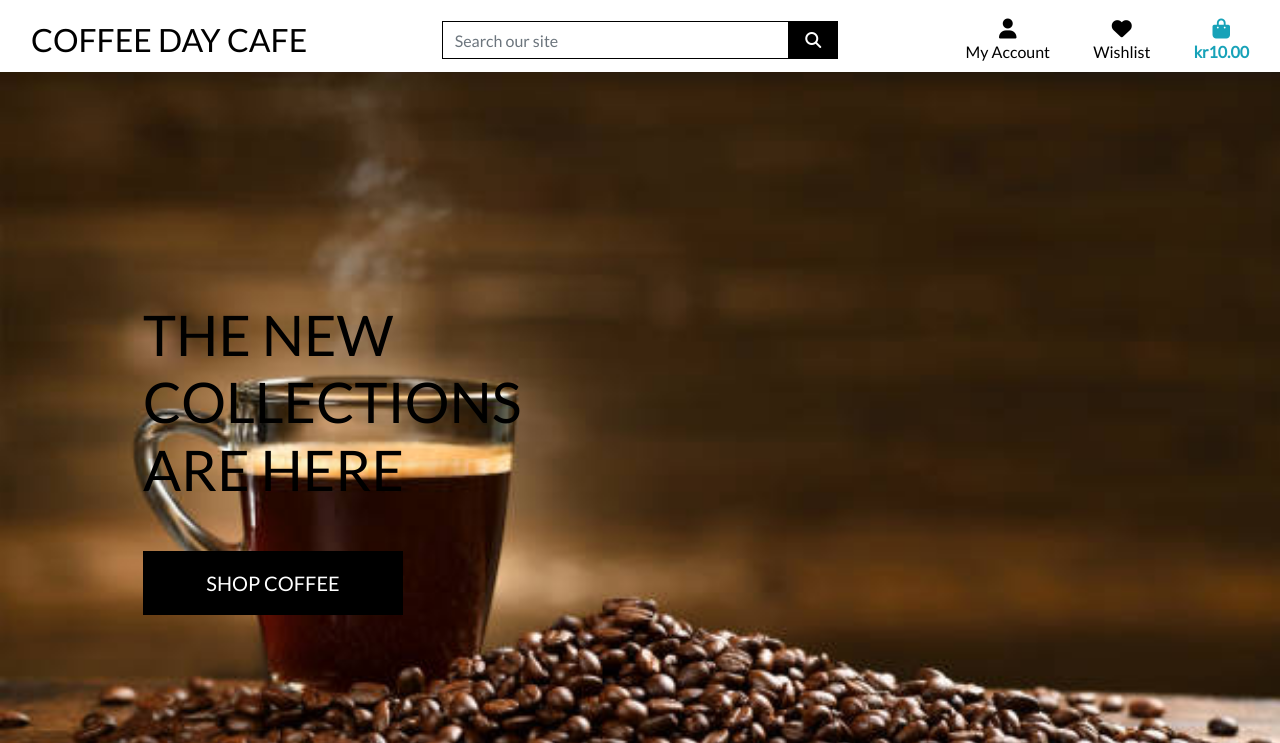
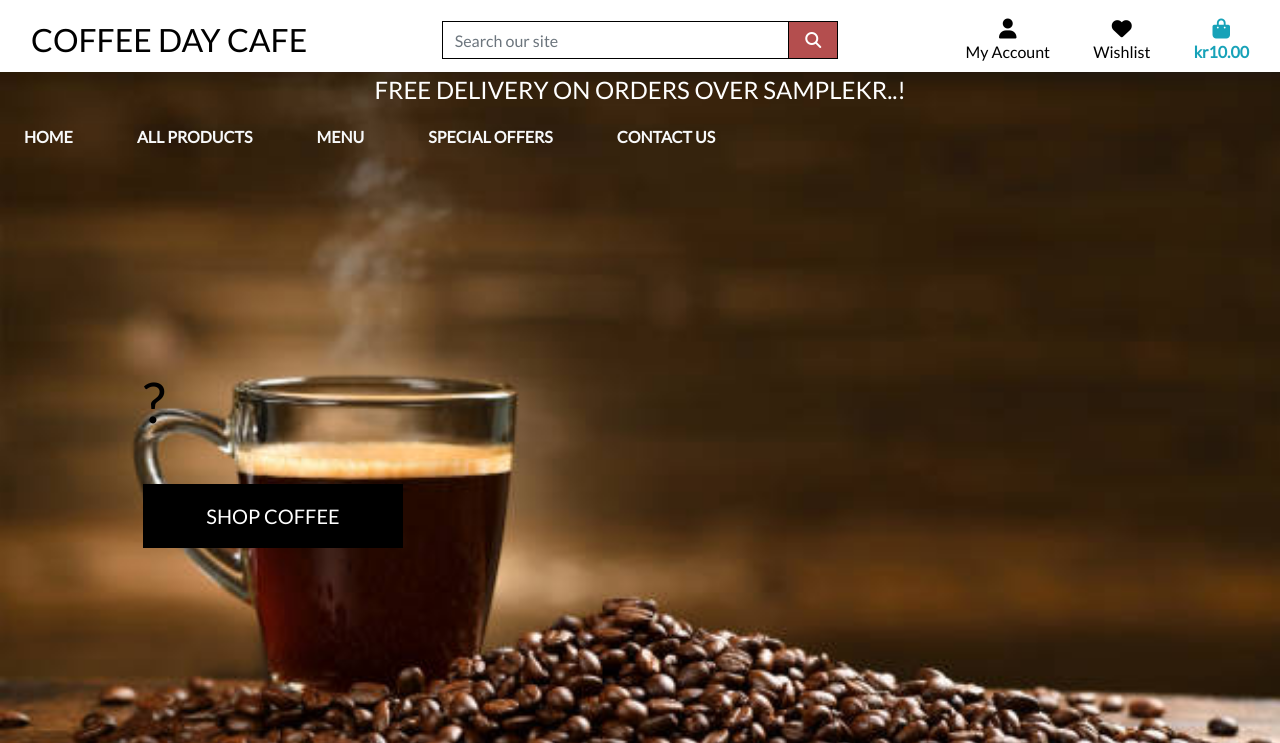
Before and after one commit to PallaviGoel1/cafeproject5, a Django app: template home/templates/home/index.html in a window 1280 px wide. Shown: the top 743 px of the page. Run offline with Django 3.2, Linux system fonts and the light colour scheme; the template is opened without the code that fills it: most values are stand-ins (such as "Sample title", 1, 10 or a date in 2020); some libraries are stand-ins or nearby versions.

Commit message:
home page ready2

```diff
--- a/home/templates/home/index.html
+++ b/home/templates/home/index.html
@@ -14,11 +14,11 @@
         <div class="row h-100">
             <div class="col-7 col-md-6 my-auto">
                 <h1 class="display-4 logo-font text-black">
-                    The new collections are here
+                    ?
                 </h1>
                 <div class="my-5">
                     <h4>
-                        <a href="" class="shop-now-button btn btn-lg rounded-0 text-uppercase py-3">Shop Coffee</a>
+                        <a href="#" class="shop-now-button btn btn-lg rounded-0 text-uppercase py-3">Shop Coffee</a>
                     </h4>
                 </div>
             </div>
--- a/mycafe/settings.py
+++ b/mycafe/settings.py
@@ -26,7 +26,7 @@ SECRET_KEY = 'django-insecure-txrx^4b99b^9g!zmtdz6uow^c04sikj^)wc%b7ow^51$z)lf7f
 # SECURITY WARNING: don't run with debug turned on in production!
 DEBUG = True
 
-ALLOWED_HOSTS = ['8000-pallavigoel-cafeproject-kftqelbtos1.ws-eu108.gitpod.io']
+ALLOWED_HOSTS = ['8000-pallavigoel-cafeproject-7129tmu82xl.ws-eu108.gitpod.io']
 
 
 # Application definition
--- a/static/css/base.css
+++ b/static/css/base.css
@@ -8,6 +8,7 @@ body {
     height: calc(100vh - 164px);
     color: #555;
     font-family: 'Lato';
+
 }
 
 /* from Bulma */
@@ -34,7 +35,7 @@ body {
 }
 
 .btn-black {
-    background: black;
+    background: rgba(165, 42, 42, 0.827);
     color: white;
 }
 
@@ -44,7 +45,7 @@ body {
 .btn-black:hover,
 .btn-black:active,
 .btn-black:focus {
-    background: #222;
+    background: rgba(165, 42, 42, 0.827);
     color: white;
 }
 
--- a/templates/base.html
+++ b/templates/base.html
@@ -103,6 +103,21 @@
                 </ul>
             </div>
         </div>
+        <div id="delivery-banner" class="row text-center">
+            <div class="col bg-lights text-white">
+                <h4 class="logo-font my-1">Free delivery on orders over {{ free_delivery_threshold }}Kr..!</h4>
+            </div>
+        </div>
+        <div class="row bg-dark-black">
+            <nav class="navbar navbar-expand-lg w-100 navbar-dark">
+                <button class="navbar-toggler border-light" type="button" data-toggle="collapse" data-target="#main-nav" aria-controls="main-nav" aria-expanded="false" aria-label="Toggle navigation">
+                    <span class="navbar-toggler-icon tex-white"></span>
+                </button>
+                {% include 'includes/main-nav.html' %}
+
+            </nav>
+        </div>
+
     </header>
 
     {% if messages %}
--- /dev/null
+++ b/templates/includes/main-nav.html
@@ -0,0 +1,37 @@
+<div class="collapse navbar-collapse" id="main-nav">
+    <ul class="navbar-nav">
+        <li class="nav-item " id="home">
+            <a class="logo-font font-weight-bold nav-link text-light mr-5 navbar-link active" href="{% url 'home' %}" id="Home-link">
+                Home
+            </a>
+        </li>
+        <li class="nav-item" id="productslink">
+            <a class="logo-font font-weight-bold nav-link text-light mr-5 navbar-link" href="#" id="all-products-link">
+                All Products
+            </a>
+
+        </li>
+        <li class="nav-item dropdown" id="books-link">
+            <a class="logo-font font-weight-bold nav-link text-light mr-5 navbar-link" href="#" id="all-products-links" data-toggle="dropdown" aria-haspopup="true" aria-expanded="false">
+                Menu</a>
+                 <div class="dropdown-menu border-0" aria-labelledby="all-products-link">
+                    <a href="#" class="dropdown-item">A</a>
+                    <a href="#" class="dropdown-item ">C</a>
+                    <a href="#" class="dropdown-item ">Co</a>
+        </li>
+        <li class="nav-item dropdown" id="special-offer-link">
+            <a class="logo-font font-weight-bold nav-link text-light mr-5 navbar-link" href="#" id="specials-link" data-toggle="dropdown" aria-haspopup="true" aria-expanded="false">
+                Special Offers
+            </a>
+            <div class="dropdown-menu border-0" aria-labelledby="specials-link">
+                <a href="#" class="dropdown-item">New Arrivals</a>
+            </div>
+        </li>
+        <li class="nav-item" id="contactus-link">
+            <a class="logo-font font-weight-bold nav-link text-light navbar-link " href="#" id="contactus">
+                Contact Us
+            </a>
+        </li>
+
+    </ul>
+</div>
```
Also changed, not shown: media/backgroundcafe.jpg (deleted).
